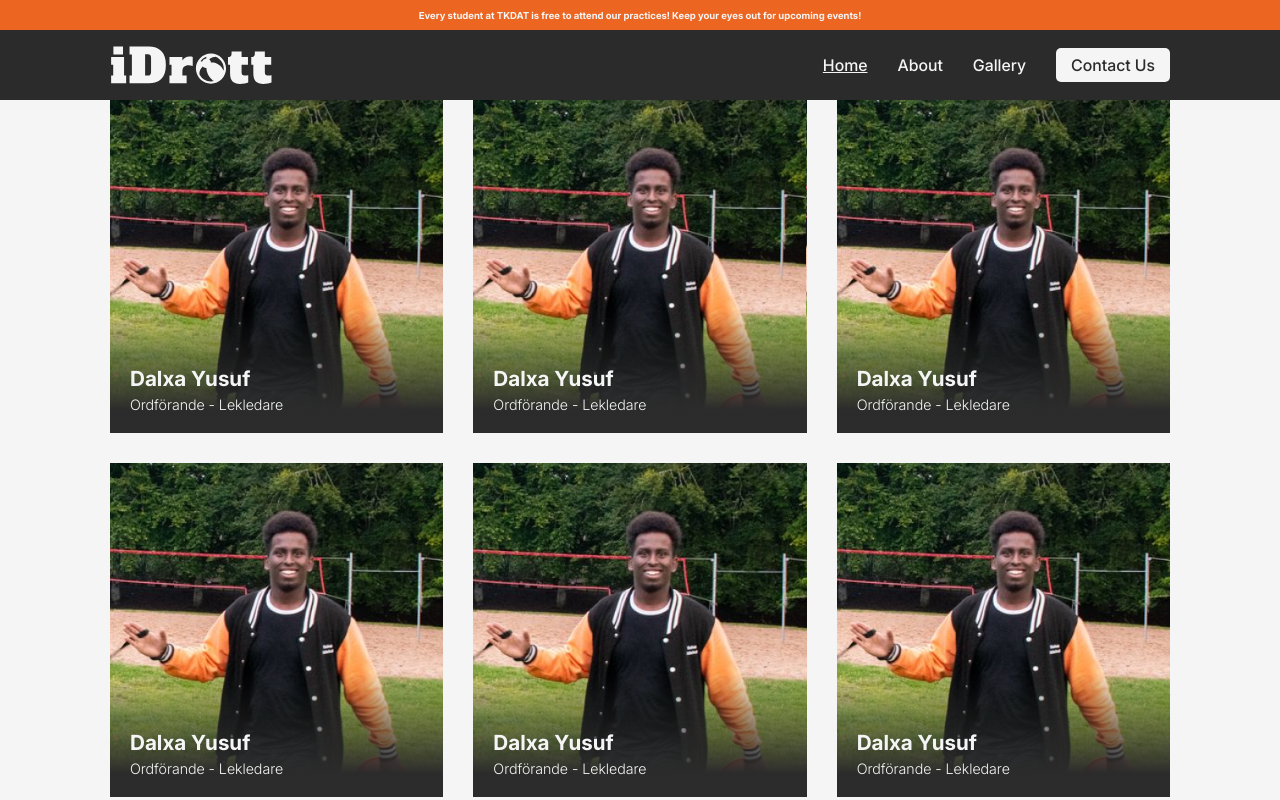
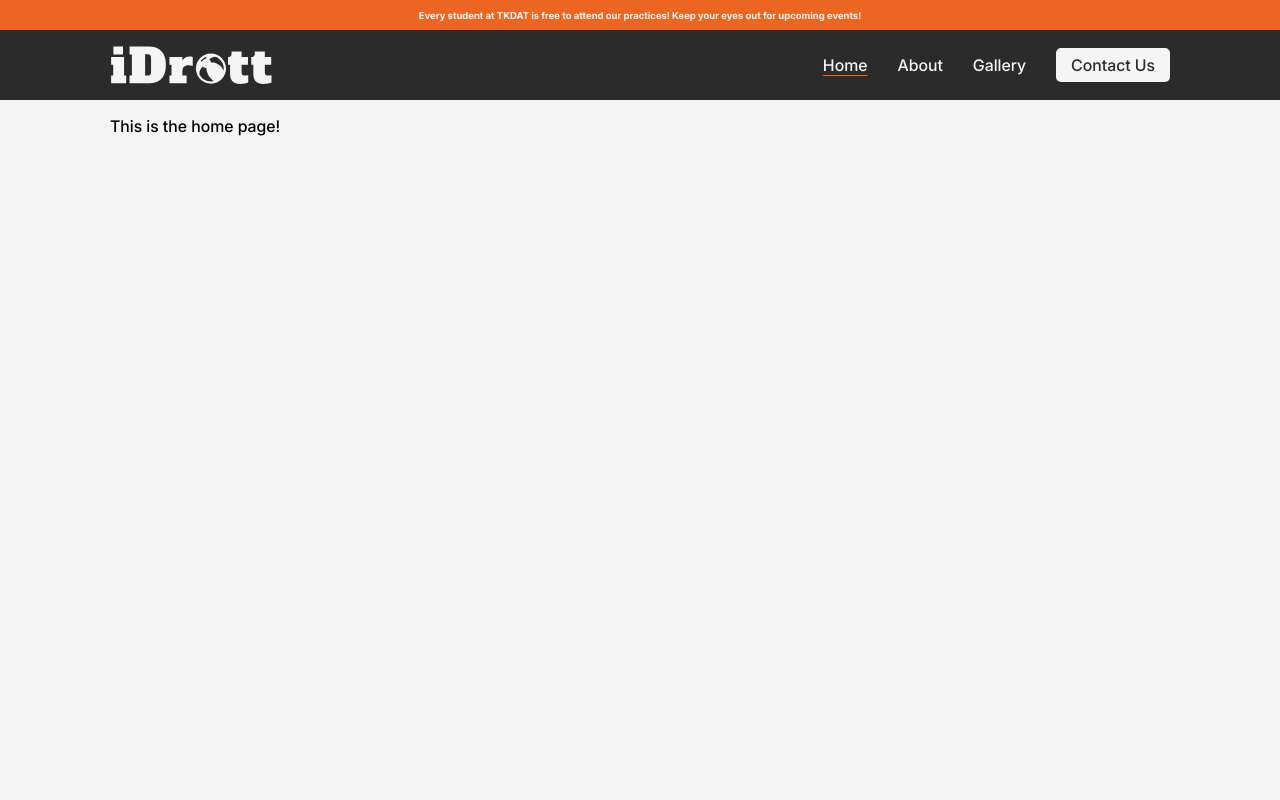
Before and after one commit to gottegubben/iDrott-Website, a Vue app in the folder web/: page / in a window 1280 px wide. Built offline with nearby package versions, Linux system fonts and the light colour scheme.

Commit message:
Made some small changes to align each page better!

```diff
--- a/web/src/assets/components/BaseLayout.vue
+++ b/web/src/assets/components/BaseLayout.vue
@@ -14,7 +14,6 @@
         display: flex;
         flex-direction: column;
 
-        align-items: center;
         box-sizing: border-box;
 
         width: calc(100% - 2 * var(--dynamic_margin));
--- a/web/src/assets/components/Header.vue
+++ b/web/src/assets/components/Header.vue
@@ -68,5 +68,7 @@
 
     .link_idle:hover, .link_active {
         text-decoration: underline;
+        text-decoration-color: var(--tertiary_color);
+        text-underline-offset: 4px;
     }
 </style>
--- a/web/src/pages/AboutPage.vue
+++ b/web/src/pages/AboutPage.vue
@@ -1,3 +1,12 @@
 <template>
-    <p>This is about us!</p>
+    <BaseLayout>
+        <p>This is about us!</p>
+        <MemberContainer></MemberContainer>
+    </BaseLayout>
 </template>
+
+<script setup lang="ts">
+    import BaseLayout from '../assets/components/BaseLayout.vue';
+
+    import MemberContainer from '../assets/components/Gallery/MemberContainer.vue';
+</script>
--- a/web/src/pages/GalleryPage.vue
+++ b/web/src/pages/GalleryPage.vue
@@ -1,3 +1,9 @@
 <template>
-    <p>This is gallery!</p>
+    <BaseLayout>
+        <p>This is gallery!</p>
+    </BaseLayout>
 </template>
+
+<script setup lang="ts">
+    import BaseLayout from '../assets/components/BaseLayout.vue';
+</script>
--- a/web/src/pages/HomePage.vue
+++ b/web/src/pages/HomePage.vue
@@ -1,13 +1,9 @@
 <template>
     <BaseLayout>
-        <div id="people-container" style="display: grid; grid-template-columns: repeat(3, 1fr); width: 100%; height: 100%; gap: 30px; grid-auto-rows: 1fr;">
-            <MemberCard v-for="i in 6"></MemberCard>
-        </div>
+        <p>This is the home page!</p>
     </BaseLayout>
 </template>
 
 <script setup lang="ts">
     import BaseLayout from '../assets/components/BaseLayout.vue';
-
-    import MemberCard from '../assets/components/Gallery/MemberCard.vue';
 </script>
```
